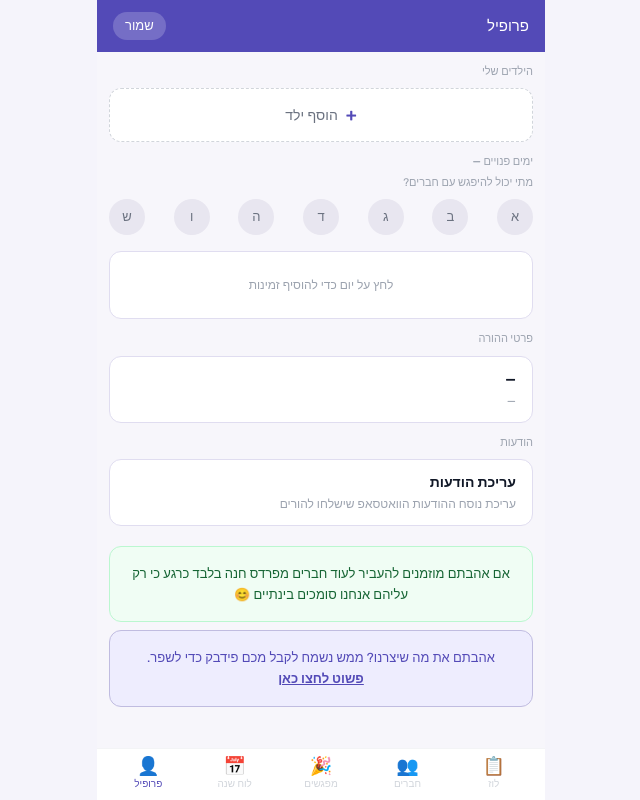
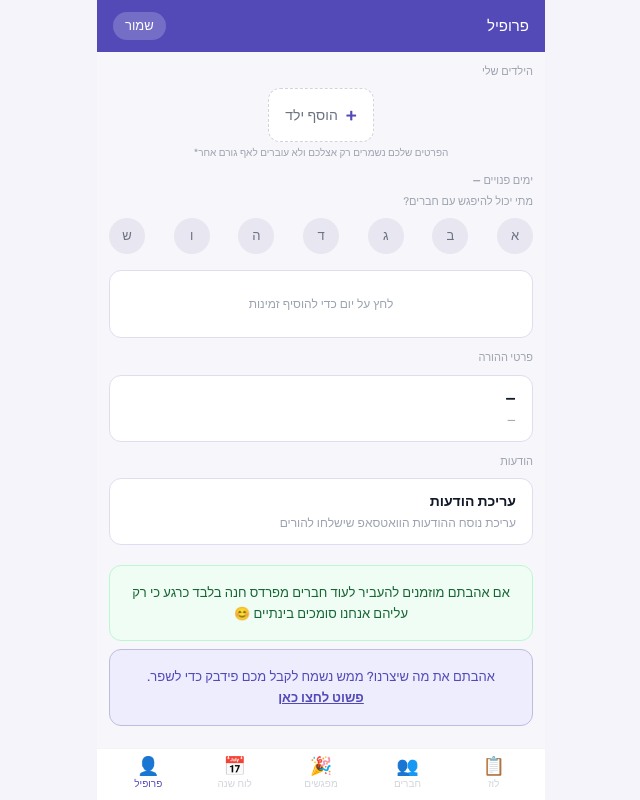
Before and after one commit to madeinphk-alt/kidimeet, a Next.js app: page /settings in a window 1280 px wide. Shown: the whole page, without its empty margins (319-959 px from the left). Built offline with nearby package versions, Linux system fonts and the light colour scheme.

Commit message:
Add privacy note under add child button in settings

```diff
--- a/src/app/settings/page.tsx
+++ b/src/app/settings/page.tsx
@@ -147,6 +147,7 @@ export default function ProfilePage() {
             })}
 
             {/* Add child */}
+            <div className="flex flex-col items-center gap-1">
               <button
                 onClick={() => router.push('/children/add')}
                 className="flex items-center justify-center gap-2 px-4 py-3 rounded-xl border border-dashed border-gray-300 text-[14px] text-gray-500 bg-white"
@@ -154,6 +155,10 @@ export default function ProfilePage() {
                 <span className="text-[#534AB7] font-bold text-lg">+</span>
                 הוסף ילד
               </button>
+              <p className="text-[10px] text-gray-400 text-center" dir="rtl">
+                הפרטים שלכם נשמרים רק אצלכם ולא עוברים לאף גורם אחר*
+              </p>
+            </div>
           </div>
         </div>
 
```
Lines whose indentation alone changed are shown as unchanged.
